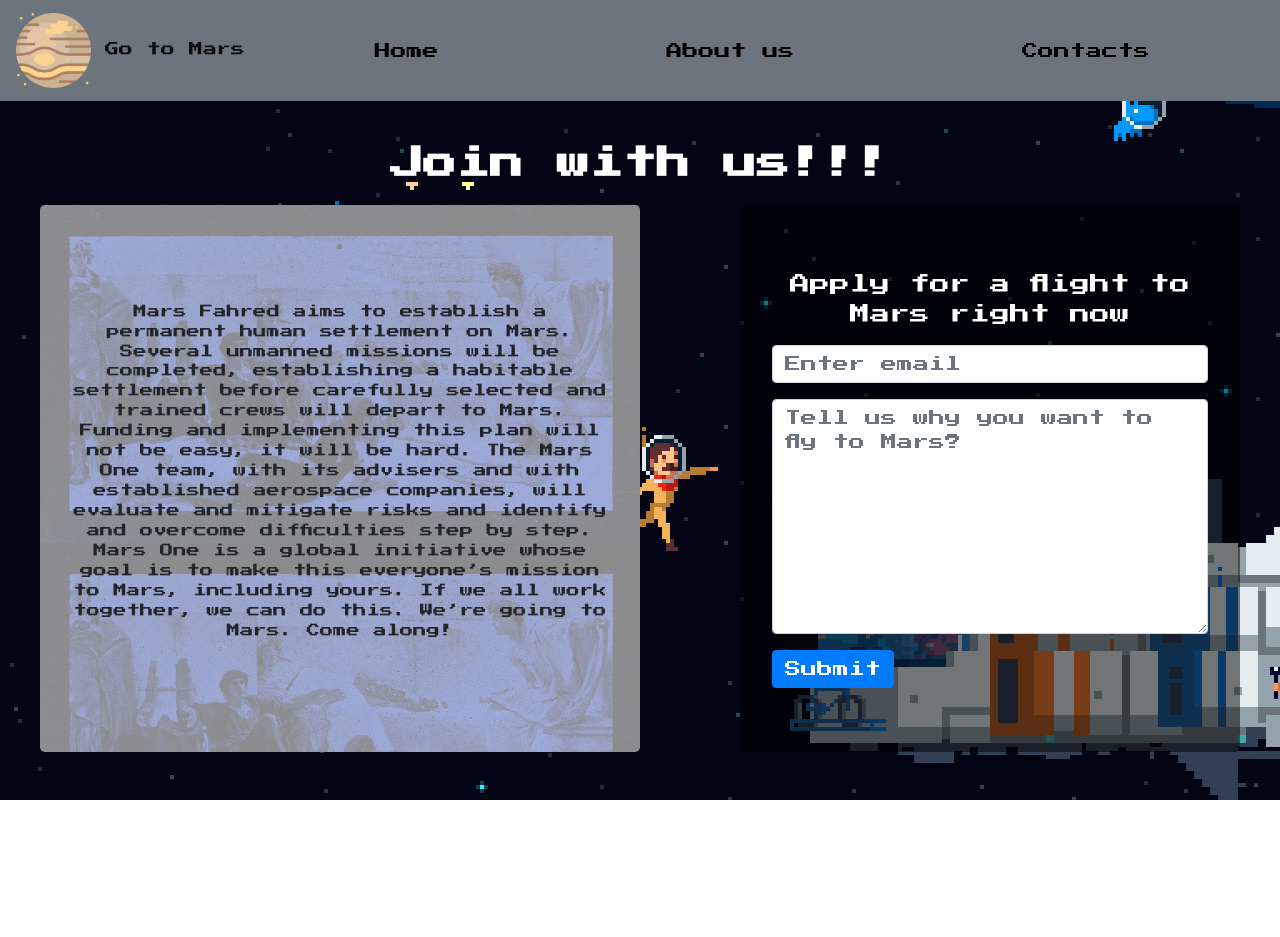
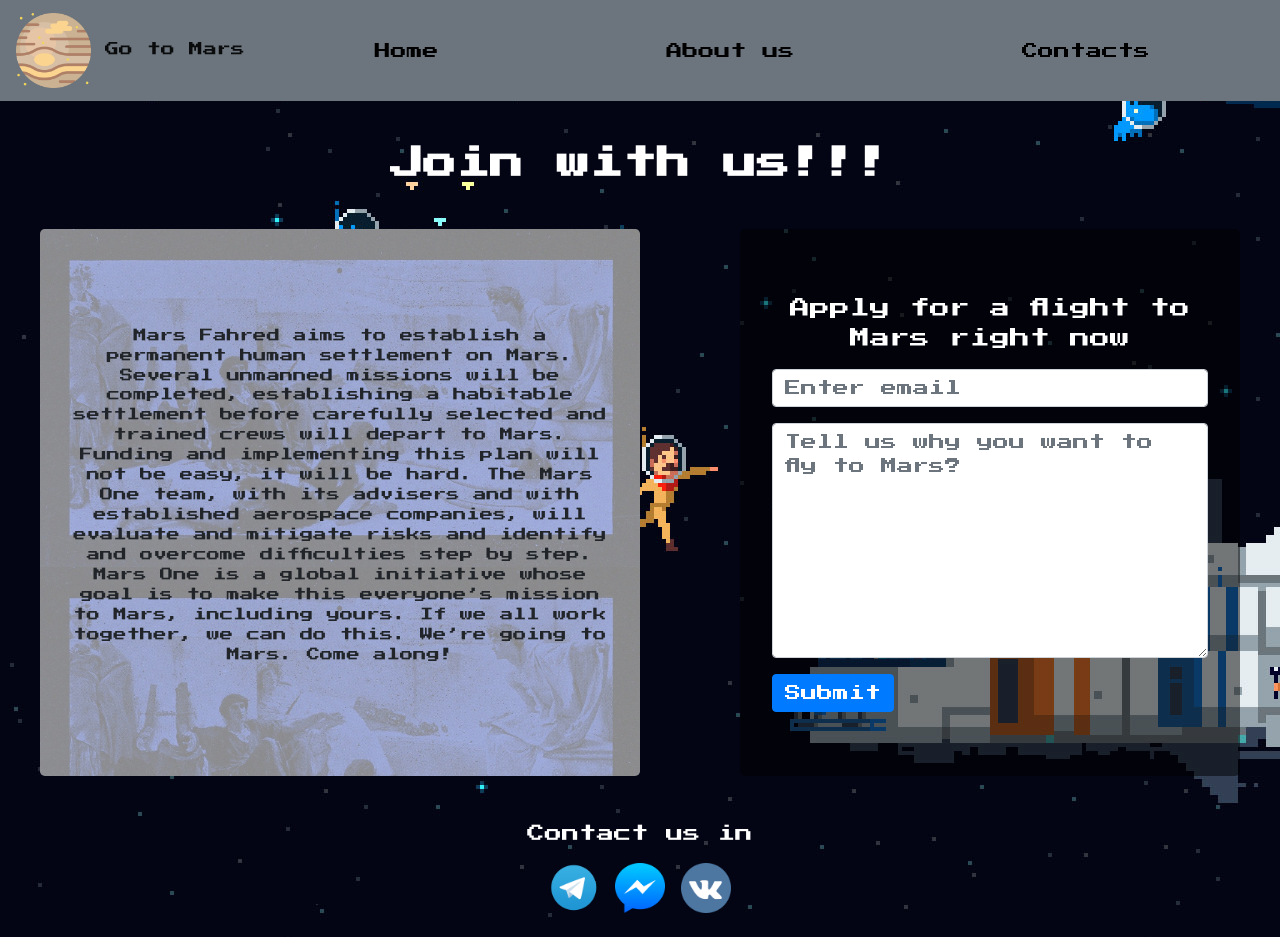
Before and after one commit to fahredof/fahredof.github.io, a plain HTML site: page lab2/index.html in a window 1280 px wide. Before the commit the page ends 800 px from the top, so only its background shows below. Drawn offline with nearby package versions, Linux system fonts and the light colour scheme.

Commit message:
LAB2: add "contact us"

```diff
--- a/lab2/css/style.css
+++ b/lab2/css/style.css
@@ -24,6 +24,13 @@ body{
   color: white;
   font-size: 25pt;
   font-weight: bold;
+}
+
+.contacts{
+	margin-top: 1%;
+  text-align: center;
+  color: white;
+  font-size: 13pt;
 }
 
 .row{
--- a/lab2/index.html
+++ b/lab2/index.html
@@ -28,7 +28,7 @@
   </nav>
 
   <p class="zazivala">Join with us!!!</p>
-
+  <br>
   <div class="container-fluid">
     <div class="row">
 
@@ -58,11 +58,27 @@
             </div>
 
             <button type="submit" class="btn btn-primary">Submit</button>
-        </form>
+          </form>
       </div>
     </div>
   </div>
 
+  <p class="contacts">Contact us in</p>
+
+  <div class="container-fluid">
+    <div class="row justify-content-center">
+      <a href="https://telegram.org"><img src="img/telegram-logo.png" width="50"
+         height="50" alt="Пример"></a>
+      &nbsp
+      <a href="https://www.messenger.com"><img src="img/messenger-logo.png" width="50"
+          height="50" alt="Пример"></a>
+      &nbsp
+      <a href="https://vk.com"><img src="img/vk-logo.png" width="50"
+          height="50" alt="Пример"></a>
+    </div>
+  </div>
+
+  <br>
 
 
     <script src="https://code.jquery.com/jquery-3.3.1.slim.min.js" integrity="sha384-q8i/X+965DzO0rT7abK41JStQIAqVgRVzpbzo5smXKp4YfRvH+8abtTE1Pi6jizo" crossorigin="anonymous"></script>
```
Also changed, not shown: lab2/img/messenger-logo.png (added), lab2/img/telegram-logo.png (added), lab2/img/vk-logo.png (added), 1 other file.
